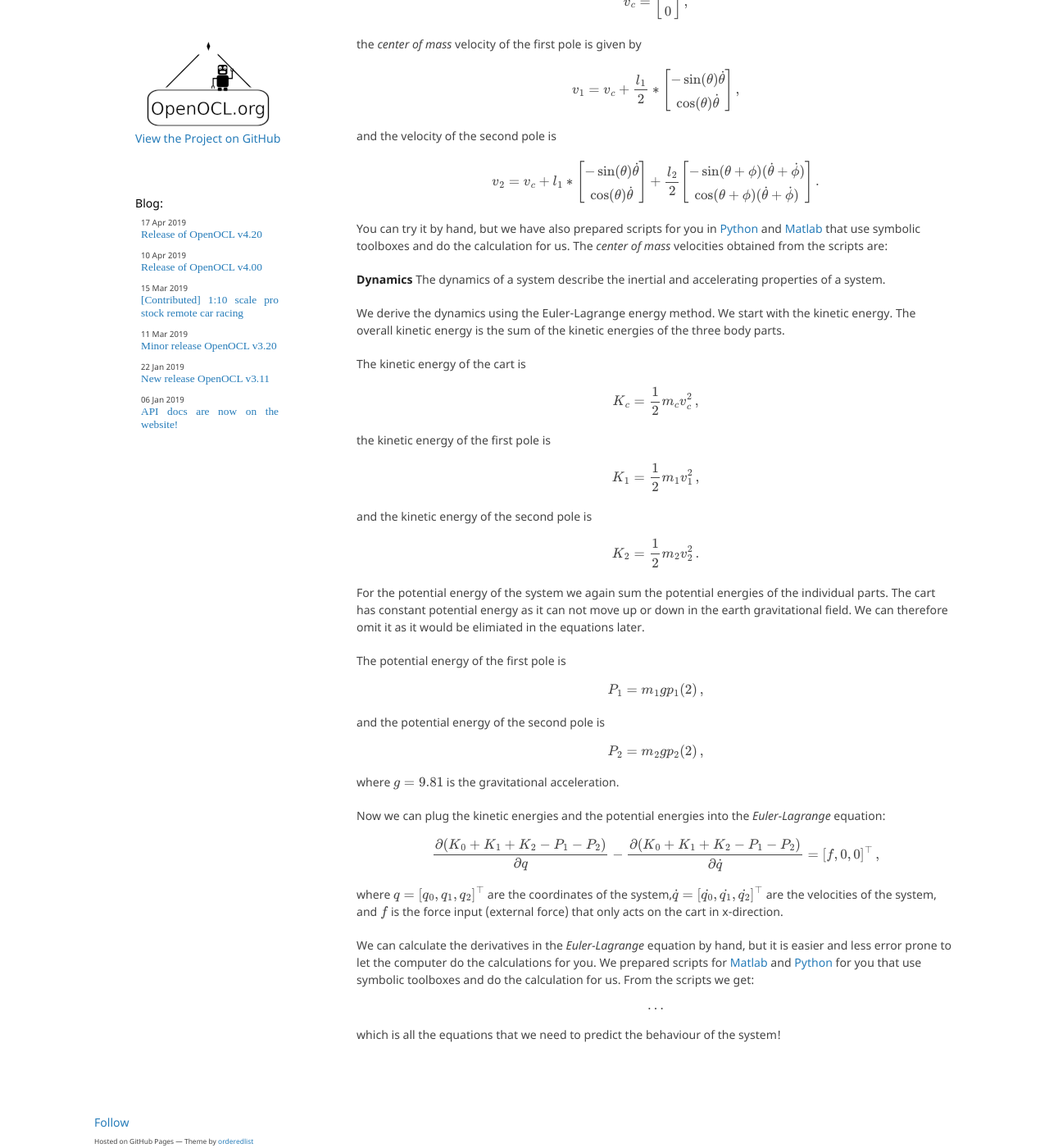
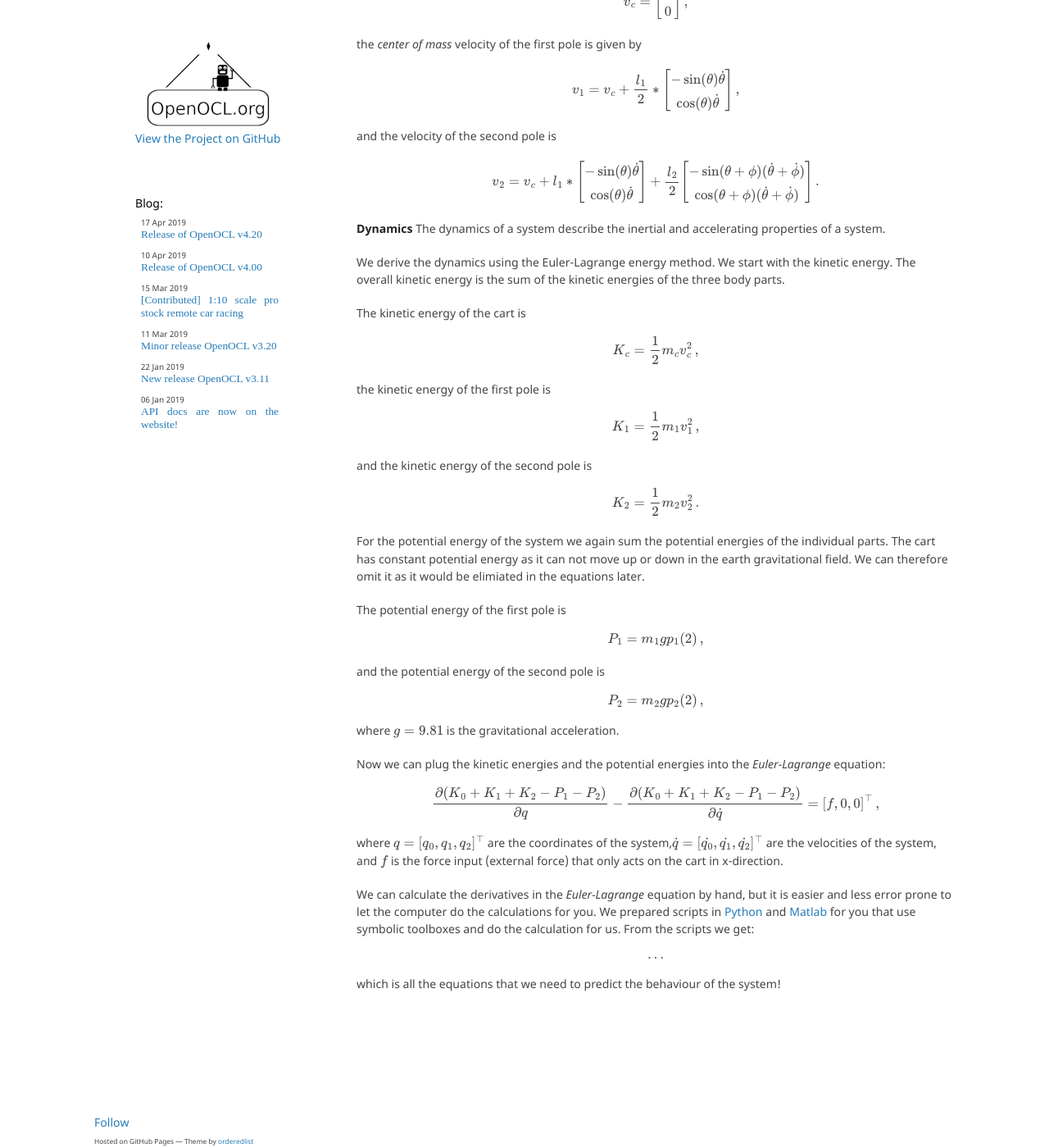
Before and after one commit to OpenOCL/openocl.github.io, a Jekyll site: the page built from _posts/2019-03-09-tutorial-01-model.md, in a window 1280 px wide and 1400 px high, scrolled down 2420 px. Shown: the whole window at 82% size. Built offline with Jekyll 4.4.1, drawn with Linux system fonts in a browser that asks for light colours; some web fonts are replaced; our own code applies the rules of GitHub Pages for plain Markdown files; formulas are drawn with MathJax 3; a script that is not in the unit is left out; comment, search, counter and statistics services are not loaded.

Commit message:
Update 2019-03-09-tutorial-01-model.md

```diff
--- a/_posts/2019-03-09-tutorial-01-model.md
+++ b/_posts/2019-03-09-tutorial-01-model.md
@@ -92,9 +92,6 @@ and the velocity of the second pole is
 v_2 = v_c + l_1 * \\begin{bmatrix} - \sin(\\theta\) \dot{\theta}  \\\ \\cos({\theta}) \dot{\theta} \\end{bmatrix} +  \frac{l_2}{2} \\begin{bmatrix}  - \sin(\theta+\phi) (\dot{\theta}+\dot{\phi}) \\\ \\cos({\theta+\phi}) (\dot{\theta}+ \dot{\phi}) \\end{bmatrix} \\,.
 \\]
 
-You can try it by hand, but we have also prepared scripts for you in [Python]() and [Matlab]() that use symbolic toolboxes and do the calculation for us. The *center of mass* velocities obtained from the scripts are:
-
-
 
 **Dynamics** The dynamics of a system describe the inertial and accelerating properties of a system.
 
@@ -134,7 +131,7 @@ Now we can plug the kinetic energies and the potential energies into the *Euler-
 \\]
 where $q=[q_0,q_1,q_2]^\top$ are the coordinates of the system,$\dot{q}=[\dot{q_0},\dot{q_1},\dot{q_2}]^\top$ are the velocities of the system, and $f$ is the force input (external force) that only acts on the cart in x-direction.
 
-We can calculate the derivatives in the *Euler-Lagrange* equation by hand, but it is easier and less error prone to let the computer do the calculations for you. We prepared scripts for [Matlab]() and [Python]() for you that use symbolic toolboxes and do the calculation for us. From the scripts we get:
+We can calculate the derivatives in the *Euler-Lagrange* equation by hand, but it is easier and less error prone to let the computer do the calculations for you. We prepared scripts in [Python]() and [Matlab]() for you that use symbolic toolboxes and do the calculation for us. From the scripts we get:
 
 \\[
 \dots
```
